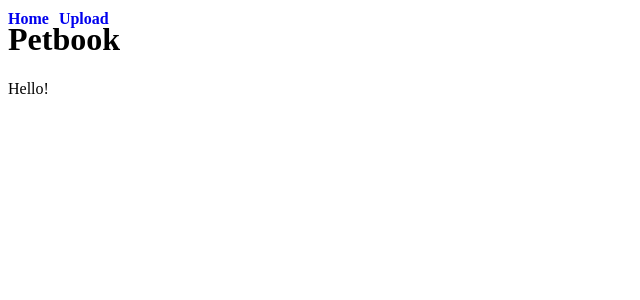
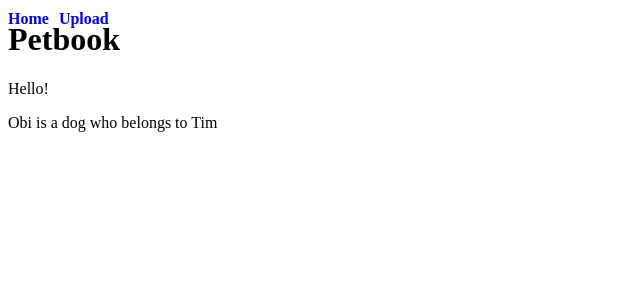
Before and after one commit to gpcroucher/week07-assigment, a React (Vite) app in the folder client/: page /view in a window 1280 px wide. Shown: the top 300 px of the page, without its empty margins (0-640 px from the left). Built offline with nearby package versions, Linux system fonts and the light colour scheme; no server answers.

Commit message:
viewpets now working

```diff
--- a/client/src/pages/ViewPets.jsx
+++ b/client/src/pages/ViewPets.jsx
@@ -1,22 +1,38 @@
-import { useEffect } from "react";
+import { useEffect, useState } from "react";
 import NavBar from "../components/NavBar";
 
 export default function ViewPets() {
+  const [pets, setPets] = useState([
+    { petname: "Obi", ownername: "Tim", species: "dog" },
+  ]);
+
   useEffect(() => {
     fetchPets();
+    return; // cleanup function?
+
+    async function fetchPets() {
+      console.log("Fetching pets...");
+      const petsData = await fetch(`http://localhost:8080/pets`);
+      const newPets = await petsData.json();
+      // return pets;
+      setPets(await newPets);
+    }
   }, []);
 
   return (
     <>
       <NavBar exclude={["/view"]} />
       <p>Hello!</p>
-      {/* pets here */}
+      {pets.map((pet, index) => {
+        console.log("Attempted to map pets");
+        return (
+          <div key={index}>
+            <p>
+              {pet.petname} is a {pet.species} who belongs to {pet.ownername}
+            </p>
+          </div>
+        );
+      })}
     </>
   );
-
-  async function fetchPets() {
-    const petsData = await fetch(`http://localhost:8080/pets`);
-    const pets = await petsData.json();
-    return pets;
-  }
 }
```
